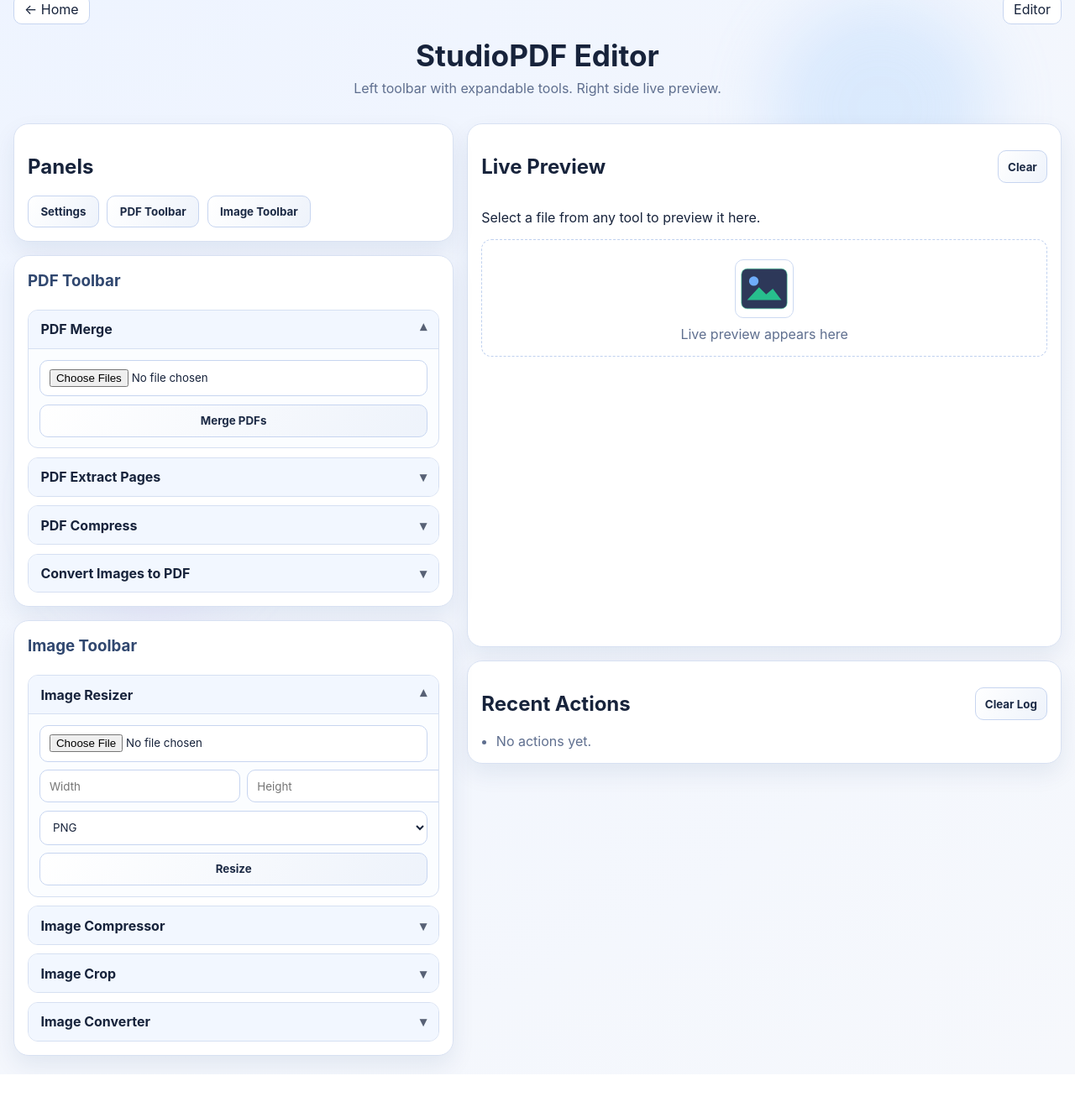
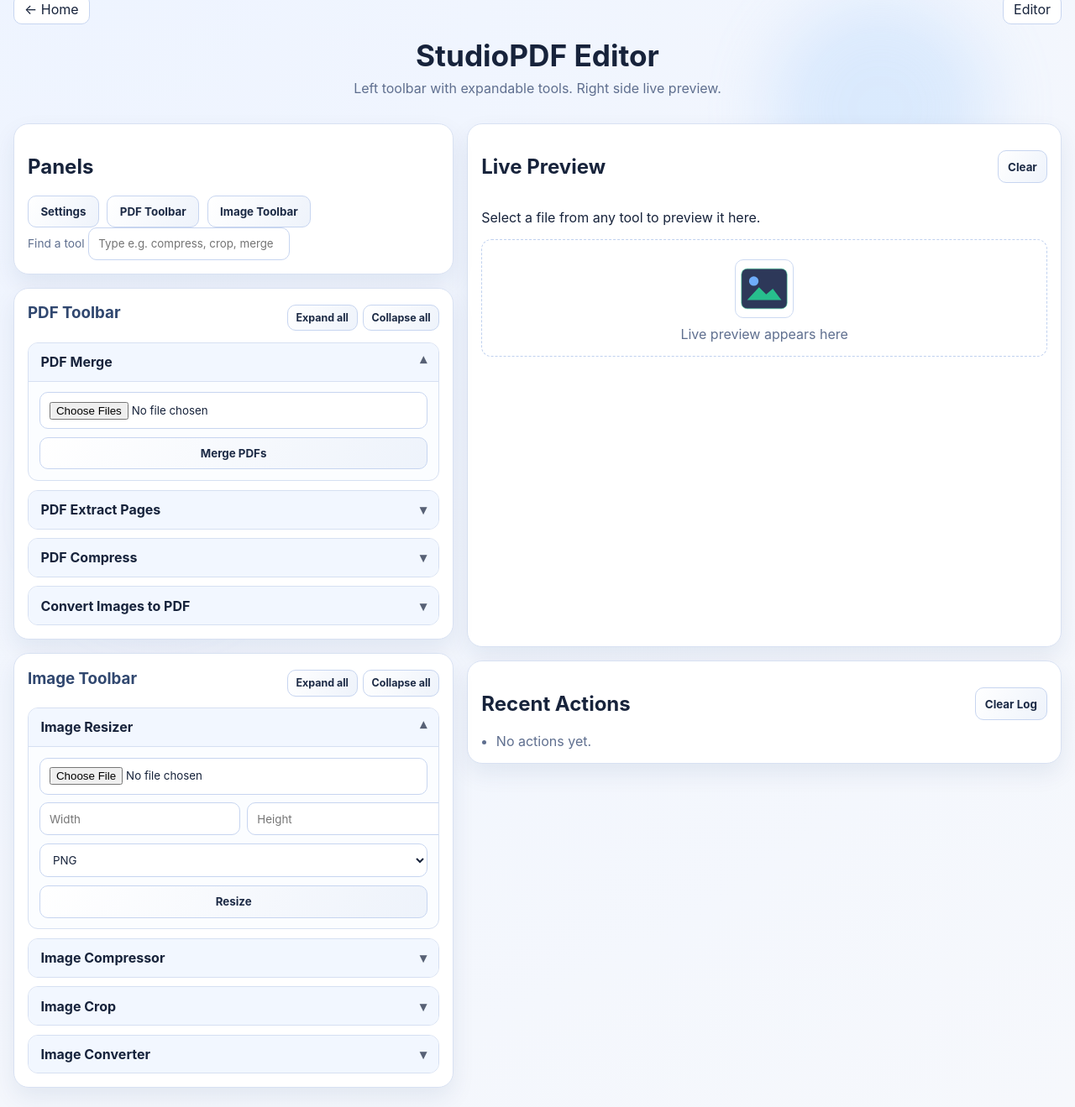
Before and after one commit to akhileshpawar0703-dev/pdf, a Flask app: page /editor in a window 1280 px wide. Shown: the part 39-1358 px from the top of the page at 84% size. Before the commit the page ends 1319 px from the top, so only its background shows below. Run offline with Flask 3, Linux system fonts and the light colour scheme; some libraries are stand-ins or nearby versions.

Commit message:
Add tool search and expand/collapse controls to editor toolbars

```diff
--- a/static/app.js
+++ b/static/app.js
@@ -17,6 +17,8 @@ const rememberWorkspace = document.getElementById('remember-workspace');
 const whiteThemeBtn = document.getElementById('white-theme-btn');
 const activityLog = document.getElementById('activity-log');
 const clearActivityBtn = document.getElementById('clear-activity');
+const toolSearch = document.getElementById('tool-search');
+const toolbarActionButtons = document.querySelectorAll('.toolbar-action');
 
 function setActivePanel(panelId, save = true) {
   const target = document.getElementById(panelId);
@@ -103,6 +105,28 @@ function resetAccordionForWorkspace(scope) {
   const items = scope.querySelectorAll('.tool-item');
   items.forEach((item, idx) => {
     item.open = idx === 0;
+  });
+}
+
+
+function filterTools(query) {
+  const q = (query || '').trim().toLowerCase();
+  [pdfWorkspace, imageWorkspace].forEach((scope) => {
+    const items = scope.querySelectorAll('.tool-item');
+    items.forEach((item) => {
+      const label = item.querySelector('summary')?.textContent?.toLowerCase() || '';
+      const match = !q || label.includes(q);
+      item.classList.toggle('hidden-by-search', !match);
+    });
+  });
+}
+
+function setToolbarOpenState(workspaceId, expand) {
+  const scope = document.getElementById(workspaceId);
+  if (!scope) return;
+  scope.querySelectorAll('.tool-item').forEach((item) => {
+    if (item.classList.contains('hidden-by-search')) return;
+    item.open = expand;
   });
 }
 
@@ -193,6 +217,13 @@ clearPreviewBtn.addEventListener('click', clearPreview);
 accentStyle.addEventListener('change', () => applyAccent(accentStyle.value));
 if (whiteThemeBtn) whiteThemeBtn.addEventListener('click', enableWhiteTheme);
 if (clearActivityBtn) clearActivityBtn.addEventListener('click', clearActivityLog);
+if (toolSearch) toolSearch.addEventListener('input', () => filterTools(toolSearch.value));
+toolbarActionButtons.forEach((btn) => {
+  btn.addEventListener('click', () => {
+    const expand = btn.dataset.action === 'expand';
+    setToolbarOpenState(btn.dataset.target, expand);
+  });
+});
 
 rememberWorkspace.addEventListener('change', () => {
   if (!rememberWorkspace.checked) localStorage.removeItem('studiopdf.panel');
--- a/static/styles.css
+++ b/static/styles.css
@@ -28,6 +28,13 @@ body { margin:0; background: radial-gradient(circle at 10% 0%, #eef4ff, var(--bg
 .mode-btn { border-radius:10px; border:1px solid #bfd0ef; padding:.62rem .9rem; background:#f8fbff; color:var(--text); cursor:pointer; }
 .mode-btn.active { background:linear-gradient(120deg,var(--accent-a),var(--accent-b)); color:#fff; border:none; }
 .settings { display:grid; gap:.7rem; }
+
+.search-label { font-size:.86rem; color:var(--muted); margin-top:.2rem; }
+.toolbar-head { display:flex; align-items:center; justify-content:space-between; gap:.6rem; }
+.toolbar-actions { display:flex; gap:.4rem; }
+.toolbar-action { font-size:.78rem; padding:.45rem .6rem; }
+.tool-item.hidden-by-search { display:none; }
+
 .setting-row { display:flex; justify-content:space-between; align-items:center; gap:.8rem; }
 .setting-row.inline { justify-content:flex-start; }
 .workspace-title { margin:.1rem 0 .8rem; color:#30476f; }
--- a/templates/editor.html
+++ b/templates/editor.html
@@ -24,6 +24,8 @@
           <button class="mode-btn panel-btn" type="button" data-panel="pdf-workspace">PDF Toolbar</button>
           <button class="mode-btn panel-btn" type="button" data-panel="image-workspace">Image Toolbar</button>
         </div>
+        <label class="search-label" for="tool-search">Find a tool</label>
+        <input id="tool-search" type="text" placeholder="Type e.g. compress, crop, merge" />
       </section>
 
       <section id="settings-panel" class="card settings hidden">
@@ -45,7 +47,7 @@
       </section>
 
       <section id="pdf-workspace" class="workspace card accordion-wrap hidden">
-        <h3 class="workspace-title">PDF Toolbar</h3>
+        <div class="toolbar-head"><h3 class="workspace-title">PDF Toolbar</h3><div class="toolbar-actions"><button type="button" class="ghost toolbar-action" data-target="pdf-workspace" data-action="expand">Expand all</button><button type="button" class="ghost toolbar-action" data-target="pdf-workspace" data-action="collapse">Collapse all</button></div></div>
 
         <details class="tool-item" open>
           <summary>PDF Merge</summary>
@@ -92,7 +94,7 @@
       </section>
 
       <section id="image-workspace" class="workspace card accordion-wrap hidden">
-        <h3 class="workspace-title">Image Toolbar</h3>
+        <div class="toolbar-head"><h3 class="workspace-title">Image Toolbar</h3><div class="toolbar-actions"><button type="button" class="ghost toolbar-action" data-target="image-workspace" data-action="expand">Expand all</button><button type="button" class="ghost toolbar-action" data-target="image-workspace" data-action="collapse">Collapse all</button></div></div>
 
         <details class="tool-item" open>
           <summary>Image Resizer</summary>
```
Also changed, not shown: README.md.
